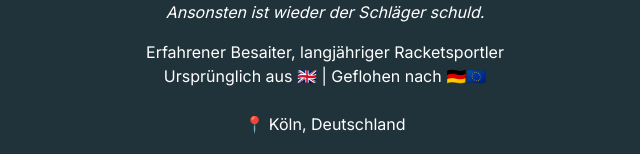
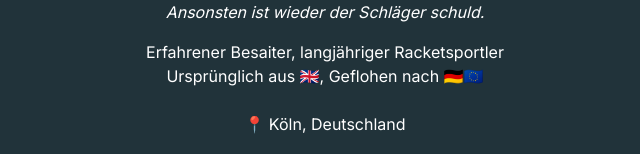
Before and after one commit to kjhgithub/lbrss2, a Next.js app: page /lbrss2/ in a window 1280 px wide. Shown: the part 312-466 px from the top of the page, without its empty margins (315-955 px from the left). Built offline with nearby package versions, Linux system fonts and the light colour scheme.

Commit message:
Aktualisieren von Text.tsx

```diff
--- a/components/Text.tsx
+++ b/components/Text.tsx
@@ -34,8 +34,8 @@ function Text() {
       </span>
       <span className="text-center text-sm md:text-base">
         {lang === "en"
-          ? "Originally from 🇬🇧 | Escaped to 🇩🇪🇪🇺"
-          : "Ursprünglich aus 🇬🇧 | Geflohen nach 🇩🇪🇪🇺"}
+          ? "Originally from 🇬🇧, Escaped to 🇩🇪🇪🇺"
+          : "Ursprünglich aus 🇬🇧, Geflohen nach 🇩🇪🇪🇺"}
       </span>
 
       <span className="text-center mt-6">
```
